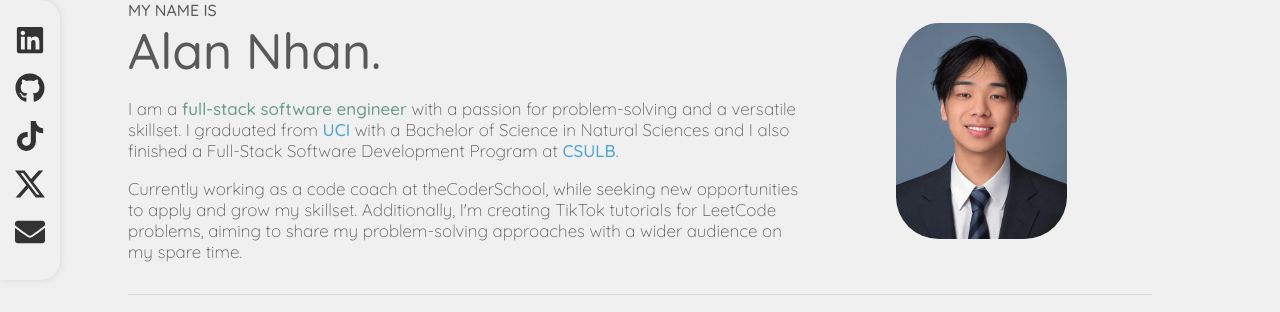
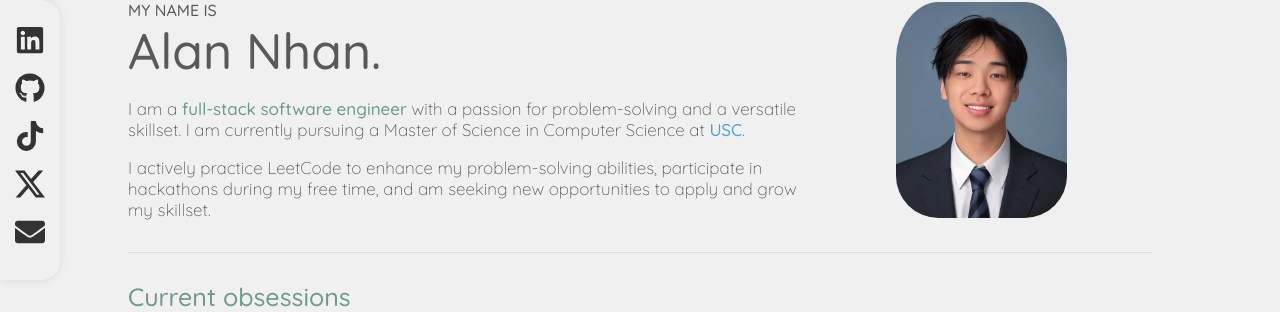
Before and after one commit to nhvn/portfolio, a React (Create React App) app: page /about in a window 1280 px wide. Shown: the part 112-424 px from the top of the page. Built offline with nearby package versions, Linux system fonts and the light colour scheme.

Commit message:
Minor updates to about page

```diff
--- a/src/AboutPage.js
+++ b/src/AboutPage.js
@@ -34,15 +34,12 @@ class AboutPage extends React.Component {
                       <div className="text-contain">
                         <p>
                           I am a <span className="highlight">full-stack software engineer</span> with a passion for
-                          problem-solving and a versatile skillset. I graduated from <span className="highlight2">UCI</span>{' '}
-                          with a Bachelor of Science in Natural Sciences and I also finished a Full-Stack Software Development
-                          Program at <span className="highlight2">CSULB</span>.
+                          problem-solving and a versatile skillset. I am currently pursuing a Master of Science in Computer Science at <span className="highlight2">USC</span>.
                         </p>
                         <p>
-                          Currently working as a code coach at theCoderSchool, while
-                          seeking new opportunities to apply and grow my skillset.
-                          Additionally, I'm creating TikTok tutorials for LeetCode problems, aiming to share my problem-solving approaches with a wider audience on my spare time.
+                          I actively practice LeetCode to enhance my problem-solving abilities, participate in hackathons during my free time, and am seeking new opportunities to apply and grow my skillset.
                         </p>
+
                       </div>
                     </div>
                   </div>
--- a/src/project.js
+++ b/src/project.js
@@ -288,30 +288,30 @@ export const projects = [
     sect4: 'Final Thoughts',
     sect4content: 'This project is my first milestone project from my bootcamp program, and I am proud of what I have accomplished so far. This is a JavaScript browser game built with HTML and CSS. I created this project around Halloween, so I decided to make it Halloween-themed. I designed some elements of the game from scratch, like the black barriers that players should avoid touching, or they lose. The game has room for improvement, but considering my knowledge at the time, I think it is awesome. Please feel free to try it out if you dare. It is a challenging game, so do not hesitate to give it multiple attempts.',
   },
-  {
-    id: 'oldPortfolio',
-    title: 'Old Portfolio',
-    ongoing: false,
-    app: 'Web Application',
-    description: 'My first ever portfolio to showcase of my skills, experiences, and projects. This simple website was designed to be responsive and user-friendly, providing visitors with easy access to my work and contact information. Feel free to explore my earlier phase of my career in tech.',
-    role: 'WEB DEVELOPER',
-    duration: 'Apr 2023 - Jun 2023',
-    technologies: ['HTML', 'CSS', 'JavaScript'],
-    codeLink: 'https://github.com/nhvn/nhvn.github.io',
-    liveLink: 'https://nhvn.github.io/',
-    contribution: 'Designed and developed the entire website from scratch \n Implemented responsive design principles to ensure a seamless experience across different devices \n Integrated a contact form for easy communication',
-    image: '/img/portfolio.png',
-    sect1: 'Sketches',
-    sect1content: 'The project sketches visually represent the structure of the website, including the layout of the introduction, about, project, and contact sections. They also highlight the design elements of the navigation and footer. In addition, they depict how responsive design has been implemented to ensure a seamless user experience across different devices. Each sketch offers a clear depiction of the main components and their interplay, which enhances the understanding of the website’s design and functionality.',
-    sect1img1: '/img/portfolioSketch.png',
-    sect2: 'Methodology',
-    sect2content: 'The project started with a design phase where the layout of the website was planned. The development phase involved coding the website using HTML, CSS, JavaScript, and Bootstrap. A contact form was integrated for easy communication. Responsive design principles were implemented to ensure the website looks good on all devices.',
-    sect3: 'Results',
-    sect3content: 'The portfolio website project yielded positive results. The website effectively showcases my skills, experiences, and projects, providing visitors with a comprehensive view of my capabilities. The responsive design ensures a seamless experience across different devices.',
-    sect3img1: '/img/portfolioResult.png',
-    sect4: 'Final Thoughts',
-    sect4content: 'This is my first personal portfolio that I have ever made, after completing my program. It not only allowed me to showcase my skills and experiences but also gave me a platform to share my work with others. The project was a great opportunity to apply my full stack development skills in a real-world scenario.',
-  },
+  // {
+  //   id: 'oldPortfolio',
+  //   title: 'Old Portfolio',
+  //   ongoing: false,
+  //   app: 'Web Application',
+  //   description: 'My first ever portfolio to showcase of my skills, experiences, and projects. This simple website was designed to be responsive and user-friendly, providing visitors with easy access to my work and contact information. Feel free to explore my earlier phase of my career in tech.',
+  //   role: 'WEB DEVELOPER',
+  //   duration: 'Apr 2023 - Jun 2023',
+  //   technologies: ['HTML', 'CSS', 'JavaScript'],
+  //   codeLink: 'https://github.com/nhvn/nhvn.github.io',
+  //   liveLink: 'https://nhvn.github.io/',
+  //   contribution: 'Designed and developed the entire website from scratch \n Implemented responsive design principles to ensure a seamless experience across different devices \n Integrated a contact form for easy communication',
+  //   image: '/img/portfolio.png',
+  //   sect1: 'Sketches',
+  //   sect1content: 'The project sketches visually represent the structure of the website, including the layout of the introduction, about, project, and contact sections. They also highlight the design elements of the navigation and footer. In addition, they depict how responsive design has been implemented to ensure a seamless user experience across different devices. Each sketch offers a clear depiction of the main components and their interplay, which enhances the understanding of the website’s design and functionality.',
+  //   sect1img1: '/img/portfolioSketch.png',
+  //   sect2: 'Methodology',
+  //   sect2content: 'The project started with a design phase where the layout of the website was planned. The development phase involved coding the website using HTML, CSS, JavaScript, and Bootstrap. A contact form was integrated for easy communication. Responsive design principles were implemented to ensure the website looks good on all devices.',
+  //   sect3: 'Results',
+  //   sect3content: 'The portfolio website project yielded positive results. The website effectively showcases my skills, experiences, and projects, providing visitors with a comprehensive view of my capabilities. The responsive design ensures a seamless experience across different devices.',
+  //   sect3img1: '/img/portfolioResult.png',
+  //   sect4: 'Final Thoughts',
+  //   sect4content: 'This is my first personal portfolio that I have ever made, after completing my program. It not only allowed me to showcase my skills and experiences but also gave me a platform to share my work with others. The project was a great opportunity to apply my full stack development skills in a real-world scenario.',
+  // },
   ];
 
   // >>>> THIS IS A TEMPLATE <<<<
```
